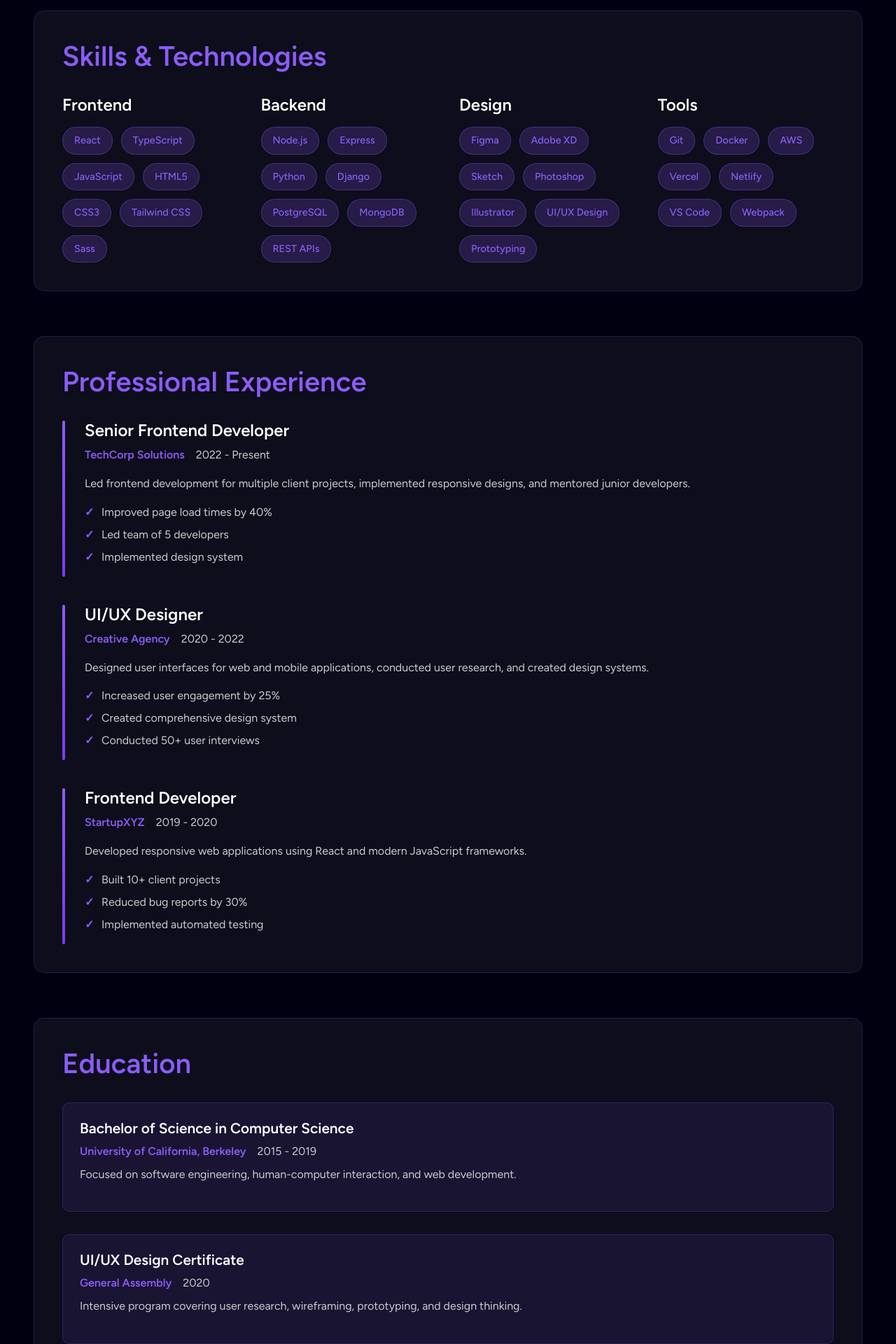
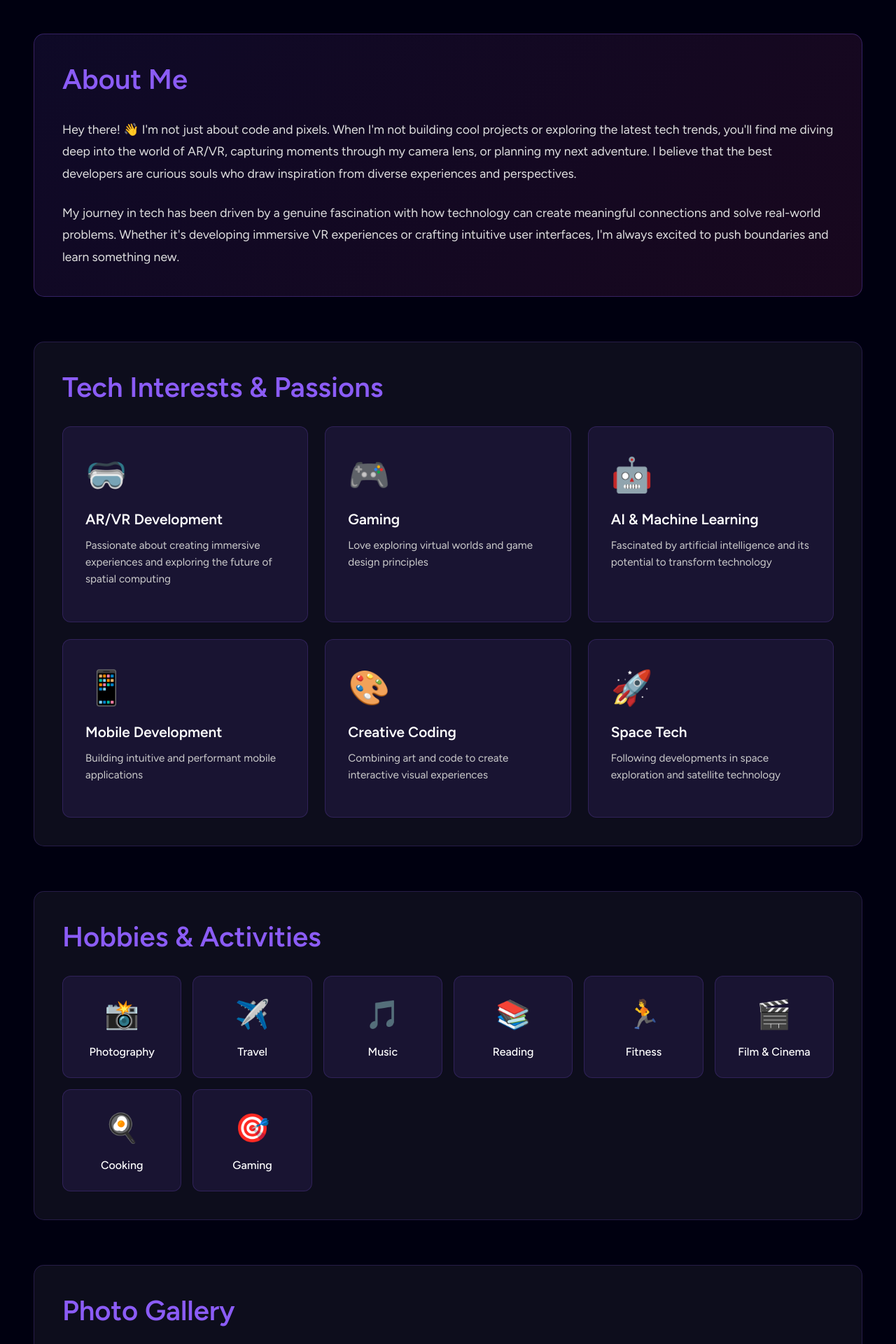
Before and after one commit to daniel3606/DL_Portfolio_Website_V02-1-JSX, a React (Vite) app: page /additional-info in a window 1280 px wide. Shown: the part 280-2200 px from the top of the page at 70% size. Built offline with nearby package versions, Linux system fonts and the light colour scheme.

Commit message:
additional info page changed

```diff
--- a/src/AdditionalInfo.css
+++ b/src/AdditionalInfo.css
@@ -20,14 +20,19 @@
   color: white;
   margin-bottom: 1rem;
   font-family: 'Figtree', sans-serif;
+  background: linear-gradient(135deg, #8b5cf6, #ec4899);
+  -webkit-background-clip: text;
+  -webkit-text-fill-color: transparent;
+  background-clip: text;
 }
 
 .info-header p {
   font-size: 1.2rem;
   color: #cccccc;
   font-family: 'Figtree', sans-serif;
-  max-width: 600px;
+  max-width: 700px;
   margin: 0 auto;
+  line-height: 1.6;
 }
 
 .info-sections {
@@ -41,6 +46,12 @@
   padding: 2.5rem;
   border-radius: 15px;
   border: 1px solid rgba(139, 92, 246, 0.2);
+  transition: transform 0.3s ease, box-shadow 0.3s ease;
+}
+
+.info-section:hover {
+  transform: translateY(-5px);
+  box-shadow: 0 10px 30px rgba(139, 92, 246, 0.15);
 }
 
 .info-section h2 {
@@ -51,133 +62,243 @@
   font-family: 'Figtree', sans-serif;
 }
 
-/* Skills Section */
-.skills-grid {
-  display: grid;
-  grid-template-columns: repeat(auto-fit, minmax(250px, 1fr));
-  gap: 2rem;
+/* About Section */
+.about-section {
+  background: linear-gradient(135deg, rgba(139, 92, 246, 0.1), rgba(236, 72, 153, 0.1));
+  border: 1px solid rgba(139, 92, 246, 0.3);
 }
 
-.skill-category h3 {
-  font-size: 1.5rem;
-  font-weight: 600;
-  color: white;
-  margin-bottom: 1rem;
+.about-text {
+  color: #e0e0e0;
+  font-size: 1.1rem;
+  line-height: 1.8;
+  margin-bottom: 1.5rem;
   font-family: 'Figtree', sans-serif;
 }
 
-.skill-items {
-  display: flex;
-  flex-wrap: wrap;
-  gap: 0.75rem;
+.about-text:last-child {
+  margin-bottom: 0;
 }
 
-.skill-tag {
-  background: rgba(139, 92, 246, 0.2);
-  color: #8b5cf6;
-  padding: 0.5rem 1rem;
-  border-radius: 20px;
-  font-size: 0.9rem;
+/* Tech Interests Section */
+.interests-detailed-grid {
+  display: grid;
+  grid-template-columns: repeat(auto-fit, minmax(300px, 1fr));
+  gap: 1.5rem;
+}
+
+.interest-detailed-card {
+  background: rgba(139, 92, 246, 0.1);
+  padding: 2rem;
+  border-radius: 12px;
+  border: 1px solid rgba(139, 92, 246, 0.2);
+  transition: all 0.3s ease;
+  cursor: pointer;
+}
+
+.interest-detailed-card:hover {
+  transform: translateY(-5px);
+  box-shadow: 0 10px 25px rgba(139, 92, 246, 0.3);
+  border-color: rgba(139, 92, 246, 0.5);
+}
+
+.interest-detailed-icon {
+  font-size: 3rem;
+  margin-bottom: 1rem;
+}
+
+.interest-detailed-card h3 {
+  font-size: 1.3rem;
+  font-weight: 600;
+  color: white;
+  margin-bottom: 0.75rem;
+  font-family: 'Figtree', sans-serif;
+}
+
+.interest-detailed-card p {
+  color: #cccccc;
+  line-height: 1.6;
+  font-size: 0.95rem;
+  font-family: 'Figtree', sans-serif;
+}
+
+/* Hobbies Section */
+.hobbies-grid {
+  display: grid;
+  grid-template-columns: repeat(auto-fit, minmax(150px, 1fr));
+  gap: 1rem;
+}
+
+.hobby-card {
+  display: flex;
+  flex-direction: column;
+  align-items: center;
+  gap: 0.75rem;
+  background: rgba(139, 92, 246, 0.1);
+  padding: 1.5rem 1rem;
+  border-radius: 12px;
+  border: 1px solid rgba(139, 92, 246, 0.2);
+  transition: all 0.3s ease;
+  cursor: pointer;
+}
+
+.hobby-card:hover {
+  transform: translateY(-5px) scale(1.05);
+  box-shadow: 0 10px 20px rgba(139, 92, 246, 0.3);
+  border-color: rgba(139, 92, 246, 0.5);
+}
+
+.hobby-icon {
+  font-size: 2.5rem;
+}
+
+.hobby-name {
+  color: white;
+  font-weight: 500;
+  font-size: 1rem;
+  text-align: center;
+  font-family: 'Figtree', sans-serif;
+}
+
+/* Fun Facts Section */
+.fun-facts-list {
+  display: flex;
+  flex-direction: column;
+  gap: 1rem;
+}
+
+.fun-fact-item {
+  display: flex;
+  align-items: flex-start;
+  gap: 1.5rem;
+  background: rgba(139, 92, 246, 0.08);
+  padding: 1.5rem;
+  border-radius: 12px;
+  border: 1px solid rgba(139, 92, 246, 0.2);
+  transition: all 0.3s ease;
+}
+
+.fun-fact-item:hover {
+  background: rgba(139, 92, 246, 0.15);
+  transform: translateX(10px);
+}
+
+.fact-number {
+  display: flex;
+  align-items: center;
+  justify-content: center;
+  min-width: 40px;
+  height: 40px;
+  background: linear-gradient(135deg, #8b5cf6, #ec4899);
+  color: white;
+  border-radius: 50%;
+  font-weight: 700;
+  font-size: 1.2rem;
+  font-family: 'Figtree', sans-serif;
+}
+
+.fun-fact-item p {
+  color: #e0e0e0;
+  line-height: 1.6;
+  margin: 0;
+  font-size: 1.05rem;
+  font-family: 'Figtree', sans-serif;
+  padding-top: 0.5rem;
+}
+
+/* Photo Gallery Section */
+.photo-gallery-placeholder {
+  display: grid;
+  grid-template-columns: repeat(auto-fit, minmax(250px, 1fr));
+  gap: 1.5rem;
+  margin-bottom: 1.5rem;
+}
+
+.gallery-item {
+  aspect-ratio: 1;
+  border-radius: 12px;
+  overflow: hidden;
+}
+
+.placeholder-box {
+  width: 100%;
+  height: 100%;
+  background: linear-gradient(135deg, rgba(139, 92, 246, 0.2), rgba(236, 72, 153, 0.2));
+  border: 2px dashed rgba(139, 92, 246, 0.4);
+  display: flex;
+  flex-direction: column;
+  align-items: center;
+  justify-content: center;
+  gap: 1rem;
+  transition: all 0.3s ease;
+  cursor: pointer;
+}
+
+.placeholder-box:hover {
+  background: linear-gradient(135deg, rgba(139, 92, 246, 0.3), rgba(236, 72, 153, 0.3));
+  border-color: rgba(139, 92, 246, 0.6);
+  transform: scale(1.05);
+}
+
+.placeholder-box span {
+  font-size: 3rem;
+}
+
+.placeholder-box p {
+  color: #cccccc;
+  font-size: 1rem;
   font-weight: 500;
   font-family: 'Figtree', sans-serif;
+  margin: 0;
+}
+
+.gallery-note {
+  color: #8b5cf6;
+  font-size: 0.95rem;
+  font-style: italic;
+  text-align: center;
+  margin: 0;
+  font-family: 'Figtree', sans-serif;
+  padding: 1rem;
+  background: rgba(139, 92, 246, 0.1);
+  border-radius: 8px;
+}
+
+/* Current Focus Section */
+.current-focus {
+  background: linear-gradient(135deg, rgba(139, 92, 246, 0.15), rgba(236, 72, 153, 0.15));
   border: 1px solid rgba(139, 92, 246, 0.3);
 }
 
-/* Experience Section */
-.experience-timeline {
+.focus-items {
   display: flex;
   flex-direction: column;
-  gap: 2.5rem;
+  gap: 1.5rem;
 }
 
-.experience-item {
-  position: relative;
-  padding-left: 2rem;
+.focus-item {
+  display: flex;
+  align-items: flex-start;
+  gap: 1.5rem;
+  background: rgba(0, 0, 0, 0.3);
+  padding: 1.5rem;
+  border-radius: 12px;
+  border: 1px solid rgba(139, 92, 246, 0.2);
+  transition: all 0.3s ease;
 }
 
-.experience-item::before {
-  content: '';
-  position: absolute;
-  left: 0;
-  top: 0;
-  width: 4px;
-  height: 100%;
-  background: linear-gradient(180deg, #8b5cf6, #7c3aed);
-  border-radius: 2px;
+.focus-item:hover {
+  transform: translateX(10px);
+  box-shadow: 0 5px 20px rgba(139, 92, 246, 0.2);
+  border-color: rgba(139, 92, 246, 0.4);
 }
 
-.experience-header {
-  margin-bottom: 1rem;
+.focus-emoji {
+  font-size: 2.5rem;
+  min-width: 50px;
 }
 
-.experience-header h3 {
-  font-size: 1.5rem;
-  font-weight: 600;
-  color: white;
-  margin-bottom: 0.5rem;
-  font-family: 'Figtree', sans-serif;
-}
-
-.experience-meta {
-  display: flex;
-  gap: 1rem;
-  flex-wrap: wrap;
-}
-
-.company {
-  color: #8b5cf6;
-  font-weight: 600;
-  font-family: 'Figtree', sans-serif;
-}
-
-.period {
-  color: #cccccc;
-  font-family: 'Figtree', sans-serif;
-}
-
-.experience-description {
-  color: #cccccc;
-  line-height: 1.6;
-  margin-bottom: 1rem;
-  font-family: 'Figtree', sans-serif;
-}
-
-.achievements {
-  list-style: none;
-  padding: 0;
-}
-
-.achievements li {
-  color: #cccccc;
-  margin-bottom: 0.5rem;
-  padding-left: 1.5rem;
-  position: relative;
-  font-family: 'Figtree', sans-serif;
-}
-
-.achievements li::before {
-  content: '✓';
-  position: absolute;
-  left: 0;
-  color: #8b5cf6;
-  font-weight: bold;
-}
-
-/* Education Section */
-.education-list {
-  display: flex;
-  flex-direction: column;
-  gap: 2rem;
-}
-
-.education-item {
-  background: rgba(139, 92, 246, 0.1);
-  padding: 1.5rem;
-  border-radius: 10px;
-  border: 1px solid rgba(139, 92, 246, 0.2);
-}
-
-.education-item h3 {
+.focus-item h3 {
   font-size: 1.3rem;
   font-weight: 600;
   color: white;
@@ -185,94 +306,10 @@
   font-family: 'Figtree', sans-serif;
 }
 
-.education-meta {
-  display: flex;
-  gap: 1rem;
-  margin-bottom: 0.5rem;
-  flex-wrap: wrap;
-}
-
-.school {
-  color: #8b5cf6;
-  font-weight: 600;
-  font-family: 'Figtree', sans-serif;
-}
-
-.year {
-  color: #cccccc;
-  font-family: 'Figtree', sans-serif;
-}
-
-.education-item p {
+.focus-item p {
   color: #cccccc;
   line-height: 1.6;
-  font-family: 'Figtree', sans-serif;
-}
-
-/* Certifications Section */
-.certifications-grid {
-  display: grid;
-  grid-template-columns: repeat(auto-fit, minmax(200px, 1fr));
-  gap: 1rem;
-}
-
-.certification-item {
-  display: flex;
-  align-items: center;
-  gap: 0.75rem;
-  background: rgba(139, 92, 246, 0.1);
-  padding: 1rem;
-  border-radius: 10px;
-  border: 1px solid rgba(139, 92, 246, 0.2);
-  transition: transform 0.3s ease;
-}
-
-.certification-item:hover {
-  transform: translateY(-2px);
-}
-
-.cert-icon {
-  font-size: 1.5rem;
-}
-
-.cert-name {
-  color: white;
-  font-weight: 500;
-  font-family: 'Figtree', sans-serif;
-}
-
-/* Interests Section */
-.interests-grid {
-  display: grid;
-  grid-template-columns: repeat(auto-fit, minmax(150px, 1fr));
-  gap: 1rem;
-}
-
-.interest-item {
-  display: flex;
-  flex-direction: column;
-  align-items: center;
-  gap: 0.5rem;
-  background: rgba(255, 255, 255, 0.05);
-  padding: 1.5rem 1rem;
-  border-radius: 10px;
-  border: 1px solid rgba(139, 92, 246, 0.2);
-  transition: transform 0.3s ease, box-shadow 0.3s ease;
-}
-
-.interest-item:hover {
-  transform: translateY(-5px);
-  box-shadow: 0 10px 20px rgba(139, 92, 246, 0.2);
-}
-
-.interest-icon {
-  font-size: 2rem;
-}
-
-.interest-item span:last-child {
-  color: white;
-  font-weight: 500;
-  text-align: center;
+  margin: 0;
   font-family: 'Figtree', sans-serif;
 }
 
@@ -298,26 +335,26 @@
     font-size: 2rem;
   }
 
-  .skills-grid {
+  .interests-detailed-grid {
     grid-template-columns: 1fr;
   }
 
-  .experience-meta {
-    flex-direction: column;
-    gap: 0.5rem;
+  .hobbies-grid {
+    grid-template-columns: repeat(auto-fit, minmax(120px, 1fr));
   }
 
-  .education-meta {
-    flex-direction: column;
-    gap: 0.5rem;
+  .photo-gallery-placeholder {
+    grid-template-columns: repeat(2, 1fr);
   }
 
-  .certifications-grid {
-    grid-template-columns: 1fr;
+  .focus-item {
+    flex-direction: column;
+    align-items: center;
+    text-align: center;
   }
 
-  .interests-grid {
-    grid-template-columns: repeat(auto-fit, minmax(120px, 1fr));
+  .focus-emoji {
+    min-width: auto;
   }
 }
 
@@ -330,7 +367,20 @@
     padding: 1rem;
   }
 
-  .interests-grid {
+  .hobbies-grid {
     grid-template-columns: repeat(2, 1fr);
   }
+
+  .photo-gallery-placeholder {
+    grid-template-columns: 1fr;
+  }
+
+  .about-text {
+    font-size: 1rem;
+  }
+
+  .fun-fact-item {
+    flex-direction: column;
+    gap: 1rem;
+  }
 }
--- a/src/AdditionalInfo.jsx
+++ b/src/AdditionalInfo.jsx
@@ -2,123 +2,105 @@ import React from 'react';
 import './AdditionalInfo.css';
 
 function AdditionalInfo() {
-  const skills = [
-    { category: 'Frontend', items: ['React', 'TypeScript', 'JavaScript', 'HTML5', 'CSS3', 'Tailwind CSS', 'Sass'] },
-    { category: 'Backend', items: ['Node.js', 'Express', 'Python', 'Django', 'PostgreSQL', 'MongoDB', 'REST APIs'] },
-    { category: 'Design', items: ['Figma', 'Adobe XD', 'Sketch', 'Photoshop', 'Illustrator', 'UI/UX Design', 'Prototyping'] },
-    { category: 'Tools', items: ['Git', 'Docker', 'AWS', 'Vercel', 'Netlify', 'VS Code', 'Webpack'] }
+  const interests = [
+    { icon: '🥽', name: 'AR/VR Development', description: 'Passionate about creating immersive experiences and exploring the future of spatial computing' },
+    { icon: '🎮', name: 'Gaming', description: 'Love exploring virtual worlds and game design principles' },
+    { icon: '🤖', name: 'AI & Machine Learning', description: 'Fascinated by artificial intelligence and its potential to transform technology' },
+    { icon: '📱', name: 'Mobile Development', description: 'Building intuitive and performant mobile applications' },
+    { icon: '🎨', name: 'Creative Coding', description: 'Combining art and code to create interactive visual experiences' },
+    { icon: '🚀', name: 'Space Tech', description: 'Following developments in space exploration and satellite technology' }
   ];
 
-  const experiences = [
-    {
-      title: 'Senior Frontend Developer',
-      company: 'TechCorp Solutions',
-      period: '2022 - Present',
-      description: 'Led frontend development for multiple client projects, implemented responsive designs, and mentored junior developers.',
-      achievements: ['Improved page load times by 40%', 'Led team of 5 developers', 'Implemented design system']
-    },
-    {
-      title: 'UI/UX Designer',
-      company: 'Creative Agency',
-      period: '2020 - 2022',
-      description: 'Designed user interfaces for web and mobile applications, conducted user research, and created design systems.',
-      achievements: ['Increased user engagement by 25%', 'Created comprehensive design system', 'Conducted 50+ user interviews']
-    },
-    {
-      title: 'Frontend Developer',
-      company: 'StartupXYZ',
-      period: '2019 - 2020',
-      description: 'Developed responsive web applications using React and modern JavaScript frameworks.',
-      achievements: ['Built 10+ client projects', 'Reduced bug reports by 30%', 'Implemented automated testing']
-    }
-  ];
-
-  const education = [
-    {
-      degree: 'Bachelor of Science in Computer Science',
-      school: 'University of California, Berkeley',
-      year: '2015 - 2019',
-      description: 'Focused on software engineering, human-computer interaction, and web development.'
-    },
-    {
-      degree: 'UI/UX Design Certificate',
-      school: 'General Assembly',
-      year: '2020',
-      description: 'Intensive program covering user research, wireframing, prototyping, and design thinking.'
-    }
-  ];
-
-  const certifications = [
-    'AWS Certified Developer',
-    'Google UX Design Certificate',
-    'React Developer Certification',
-    'Adobe Certified Expert'
+  const hobbies = [
+    { icon: '📸', name: 'Photography' },
+    { icon: '✈️', name: 'Travel' },
+    { icon: '🎵', name: 'Music' },
+    { icon: '📚', name: 'Reading' },
+    { icon: '🏃', name: 'Fitness' },
+    { icon: '🎬', name: 'Film & Cinema' },
+    { icon: '🍳', name: 'Cooking' },
+    { icon: '🎯', name: 'Gaming' }
   ];
 
   return (
     <div className="additional-info-container">
       <div className="additional-info-content">
         <div className="info-header">
-          <h1>Additional Information</h1>
-          <p>Learn more about my skills, experience, and professional background.</p>
+          <h1>Beyond the Code</h1>
+          <p>Get to know the person behind the projects - my passions, interests, and what makes me tick.</p>
         </div>
 
         <div className="info-sections">
-          {/* Skills Section */}
+          {/* About Me Section */}
+          <section className="info-section about-section">
+            <h2>About Me</h2>
+            <p className="about-text">
+              Hey there! 👋 I'm not just about code and pixels. When I'm not building cool projects or exploring the latest tech trends,
+              you'll find me diving deep into the world of AR/VR, capturing moments through my camera lens, or planning my next adventure.
+              I believe that the best developers are curious souls who draw inspiration from diverse experiences and perspectives.
+            </p>
+            <p className="about-text">
+              My journey in tech has been driven by a genuine fascination with how technology can create meaningful connections and
+              solve real-world problems. Whether it's developing immersive VR experiences or crafting intuitive user interfaces,
+              I'm always excited to push boundaries and learn something new.
+            </p>
+          </section>
+
+          {/* Interests Section */}
           <section className="info-section">
-            <h2>Skills & Technologies</h2>
-            <div className="skills-grid">
-              {skills.map((skillGroup, index) => (
-                <div key={index} className="skill-category">
-                  <h3>{skillGroup.category}</h3>
-                  <div className="skill-items">
-                    {skillGroup.items.map((skill, skillIndex) => (
-                      <span key={skillIndex} className="skill-tag">{skill}</span>
-                    ))}
-                  </div>
+            <h2>Tech Interests & Passions</h2>
+            <div className="interests-detailed-grid">
+              {interests.map((interest, index) => (
+                <div key={index} className="interest-detailed-card">
+                  <div className="interest-detailed-icon">{interest.icon}</div>
+                  <h3>{interest.name}</h3>
+                  <p>{interest.description}</p>
                 </div>
               ))}
             </div>
           </section>
 
-          {/* Experience Section */}
+          {/* Hobbies Section */}
           <section className="info-section">
-            <h2>Professional Experience</h2>
-            <div className="experience-timeline">
-              {experiences.map((exp, index) => (
-                <div key={index} className="experience-item">
-                  <div className="experience-header">
-                    <h3>{exp.title}</h3>
-                    <div className="experience-meta">
-                      <span className="company">{exp.company}</span>
-                      <span className="period">{exp.period}</span>
-                    </div>
-                  </div>
-                  <p className="experience-description">{exp.description}</p>
-                  <ul className="achievements">
-                    {exp.achievements.map((achievement, achIndex) => (
-                      <li key={achIndex}>{achievement}</li>
-                    ))}
-                  </ul>
+            <h2>Hobbies & Activities</h2>
+            <div className="hobbies-grid">
+              {hobbies.map((hobby, index) => (
+                <div key={index} className="hobby-card">
+                  <span className="hobby-icon">{hobby.icon}</span>
+                  <span className="hobby-name">{hobby.name}</span>
                 </div>
               ))}
             </div>
           </section>
 
-          {/* Education Section */}
+          {/* Photo Gallery Placeholder Section */}
           <section className="info-section">
-            <h2>Education</h2>
-            <div className="education-list">
-              {education.map((edu, index) => (
-                <div key={index} className="education-item">
-                  <h3>{edu.degree}</h3>
-                  <div className="education-meta">
-                    <span className="school">{edu.school}</span>
-                    <span className="year">{edu.year}</span>
-                  </div>
-                  <p>{edu.description}</p>
+            <h2>Photo Gallery</h2>
+            <div className="photo-gallery-placeholder">
+              <div className="gallery-item">
+                <div className="placeholder-box">
+                  <span>📷</span>
+                  <p>Add your favorite photos here!</p>
                 </div>
-              ))}
+              </div>
+              <div className="gallery-item">
+                <div className="placeholder-box">
+                  <span>🌍</span>
+                  <p>Travel memories</p>
+                </div>
+              </div>
+              <div className="gallery-item">
+                <div className="placeholder-box">
+                  <span>💻</span>
+                  <p>Tech adventures</p>
+                </div>
+              </div>
+              <div className="gallery-item">
+                <div className="placeholder-box">
+                  <span>🎨</span>
+                  <p>Creative moments</p>
+                </div>
+              </div>
             </div>
           </section>
         </div>
--- a/src/Projects.jsx
+++ b/src/Projects.jsx
@@ -13,18 +13,18 @@ function Projects() {
       githubUrl: "#"
     },
     {
-      title: "Task Management App",
-      description: "Collaborative task management application with real-time updates, drag-and-drop functionality, and team collaboration features.",
-      technologies: ["React", "Socket.io", "Express", "PostgreSQL"],
+      title: "Portfolio Website Still Under Construction",
+      description: "to be updated",
+      technologies: ["a", "b", "c", "d"],
       image: "https://via.placeholder.com/400x250/7c3aed/ffffff?text=Task+Management",
       liveUrl: "#",
       githubUrl: "#"
     },
     {
-      title: "Weather Dashboard",
-      description: "Interactive weather dashboard with location-based forecasts, interactive maps, and detailed weather analytics.",
-      technologies: ["React", "OpenWeather API", "Chart.js", "Leaflet"],
-      image: "https://via.placeholder.com/400x250/6d28d9/ffffff?text=Weather+Dashboard",
+      title: "Portfolio Website Still Under Construction",
+      description: "to be updated",
+      technologies: ["a", "b", "c", "d"],
+      image: "https://via.placeholder.com/400x250/7c3aed/ffffff?text=Task+Management",
       liveUrl: "#",
       githubUrl: "#"
     }
```
Also changed, not shown: 2 other files (tests, documents, lock files or other folders).
